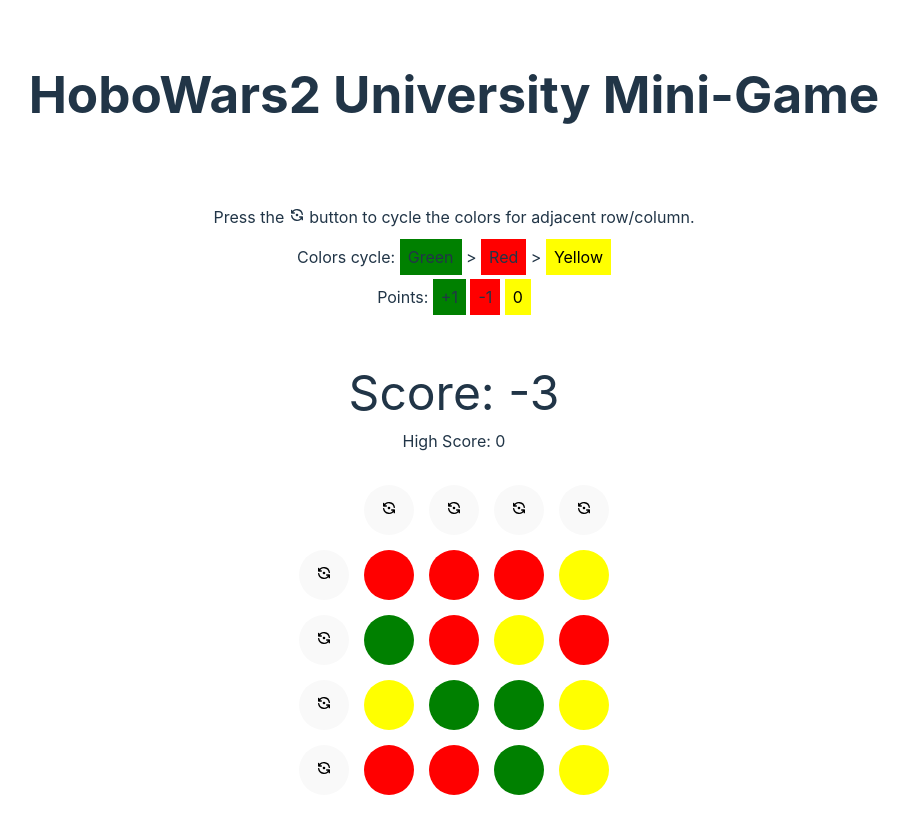
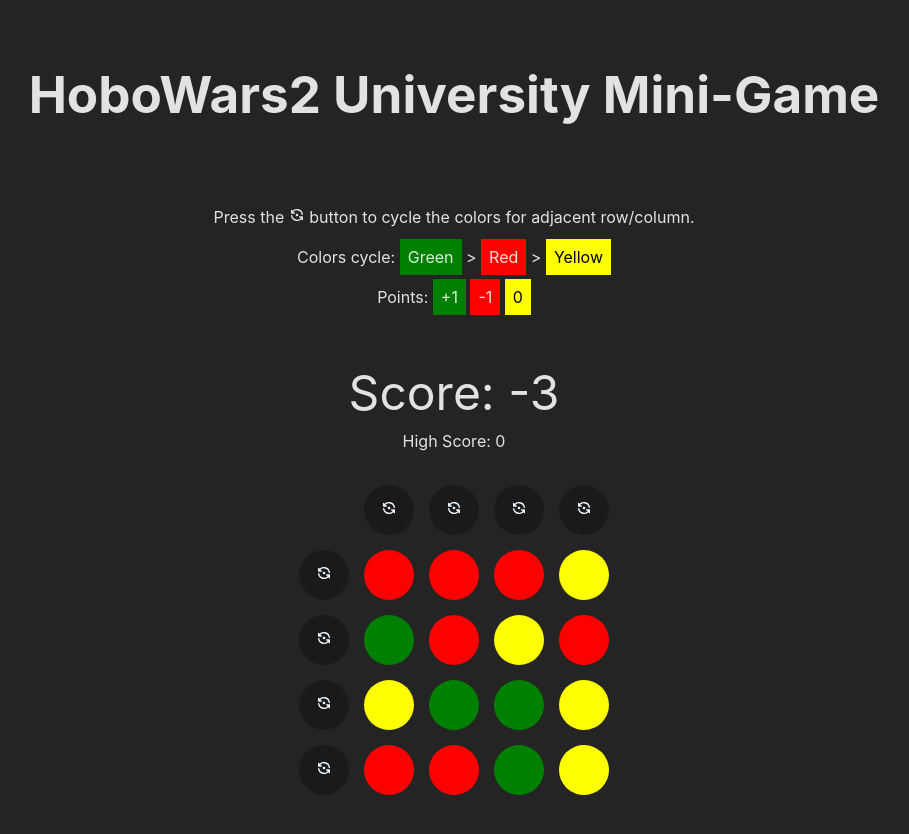
Before and after one commit to Brendan-Leighton/HoboWars2_UniversityMiniGame, a React (Vite) app: page / in a window 1280 px wide. Shown: the top 834 px of the page, without its empty margins (186-1095 px from the left). Built offline with nearby package versions, Linux system fonts and the light colour scheme.

Commit message:
removed the light theme

```diff
--- a/src/index.css
+++ b/src/index.css
@@ -45,6 +45,7 @@
 	font-size: 1em;
 	font-weight: 500;
 	font-family: inherit;
+	color: aliceblue;
 	background-color: #1a1a1a;
 	cursor: pointer;
 	transition: border-color 0.25s;
@@ -59,7 +60,7 @@
 	outline: 4px auto -webkit-focus-ring-color;
 }
 
-@media (prefers-color-scheme: light) {
+/* @media (prefers-color-scheme: light) {
 	:root {
 		color: #213547;
 		background-color: #ffffff;
@@ -72,4 +73,4 @@
 	button {
 		background-color: #f9f9f9;
 	}
-}
+} */
```
